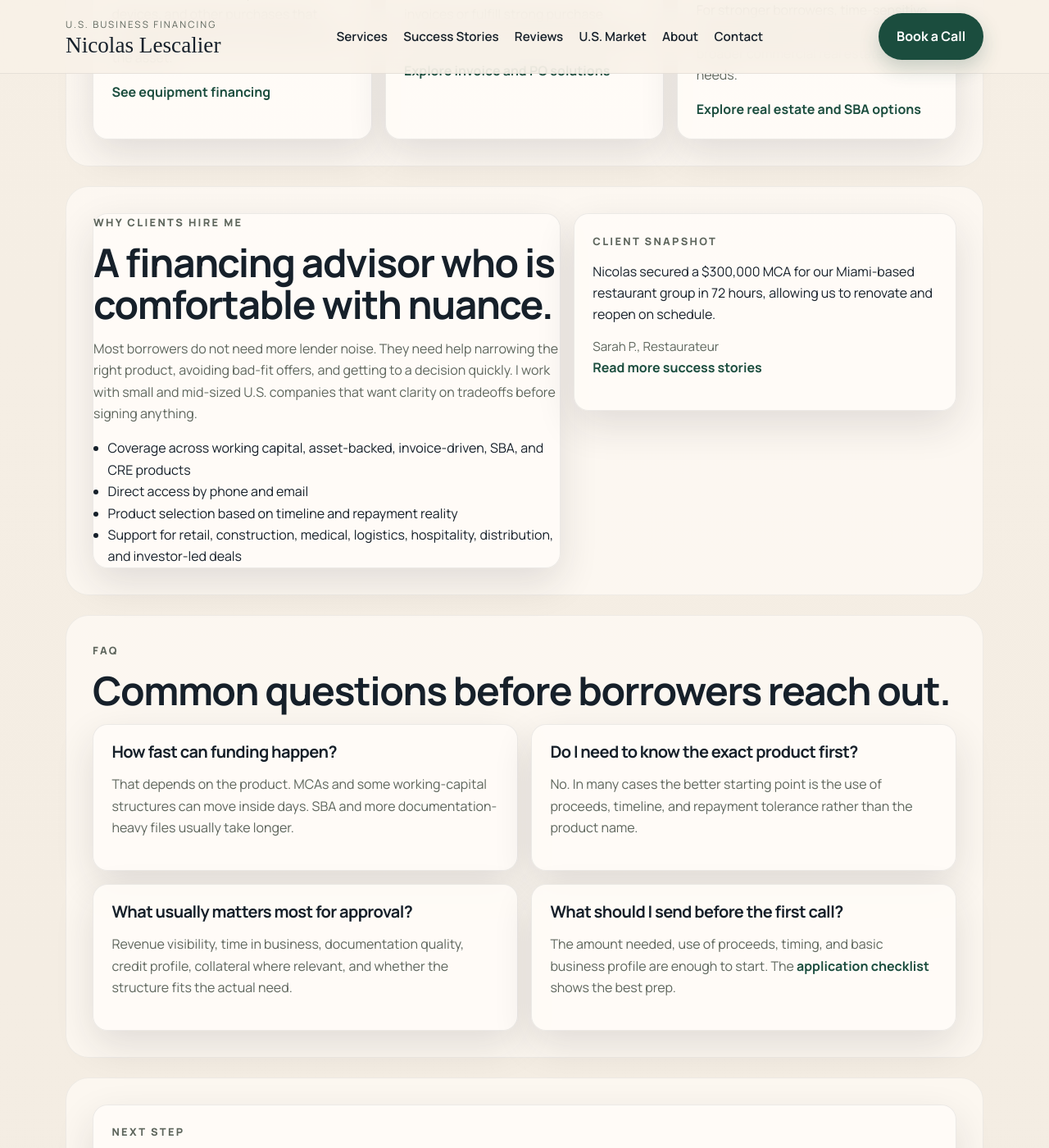
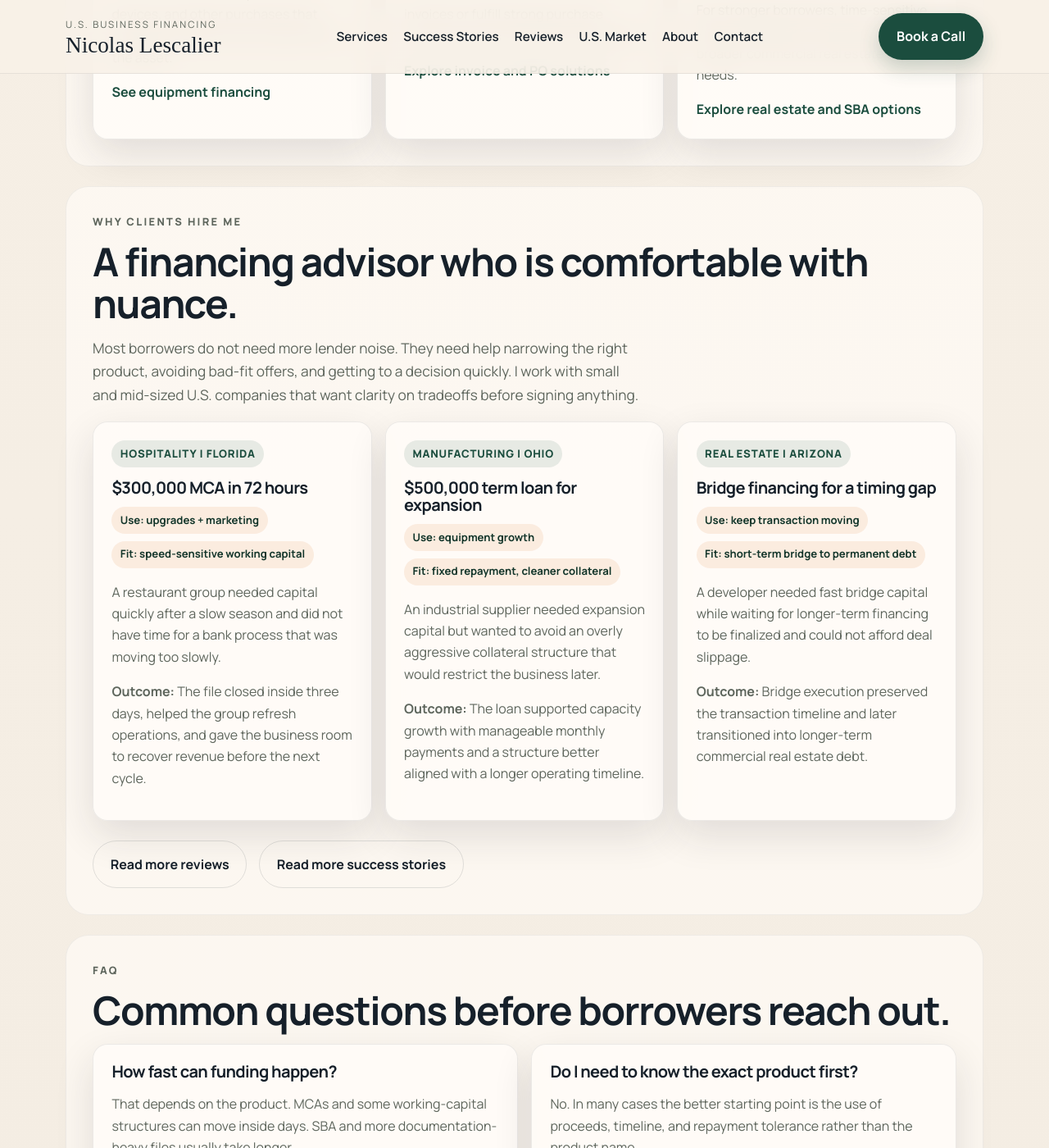
Before and after one commit to lescalier93/nicolaslescalier, a Jekyll site: the page built from index.md, in a window 1280 px wide and 1400 px high, scrolled down 2036 px. Shown: the whole window at 82% size. Built offline with Jekyll 4.4.1, drawn with Linux system fonts in a browser that asks for light colours; some web fonts are replaced.

Commit message:
feat: strengthen homepage proof section

```diff
--- a/assets/css/style.css
+++ b/assets/css/style.css
@@ -359,6 +359,27 @@ h3 {
   font-weight: 700;
 }
 
+.proof-card--outcome h3 {
+  margin-bottom: 0.8rem;
+}
+
+.proof-meta {
+  display: flex;
+  flex-wrap: wrap;
+  gap: 0.55rem;
+  margin: 0 0 1rem;
+}
+
+.proof-meta span {
+  display: inline-flex;
+  padding: 0.35rem 0.65rem;
+  border-radius: 999px;
+  background: rgba(217, 122, 51, 0.12);
+  color: var(--brand-deep);
+  font-size: 0.82rem;
+  font-weight: 700;
+}
+
 .quote {
   margin: 0;
   font-size: 1rem;
--- a/index.md
+++ b/index.md
@@ -110,25 +110,45 @@ faq:
   </div>
 </section>
 
-<section class="section split">
-  <div class="panel">
-    <p class="eyebrow">Why clients hire me</p>
-    <h2>A financing advisor who is comfortable with nuance.</h2>
-    <p>Most borrowers do not need more lender noise. They need help narrowing the right product, avoiding bad-fit offers, and getting to a decision quickly. I work with small and mid-sized U.S. companies that want clarity on tradeoffs before signing anything.</p>
-    <ul class="plain-list">
-      <li>Coverage across working capital, asset-backed, invoice-driven, SBA, and CRE products</li>
-      <li>Direct access by phone and email</li>
-      <li>Product selection based on timeline and repayment reality</li>
-      <li>Support for retail, construction, medical, logistics, hospitality, distribution, and investor-led deals</li>
-    </ul>
+<section class="section">
+  <p class="eyebrow">Why clients hire me</p>
+  <h2>A financing advisor who is comfortable with nuance.</h2>
+  <p class="section-intro">Most borrowers do not need more lender noise. They need help narrowing the right product, avoiding bad-fit offers, and getting to a decision quickly. I work with small and mid-sized U.S. companies that want clarity on tradeoffs before signing anything.</p>
+  <div class="grid grid--3">
+    <article class="proof-card proof-card--outcome">
+      <span class="card-label">Hospitality | Florida</span>
+      <h3>$300,000 MCA in 72 hours</h3>
+      <div class="proof-meta">
+        <span>Use: upgrades + marketing</span>
+        <span>Fit: speed-sensitive working capital</span>
+      </div>
+      <p>A restaurant group needed capital quickly after a slow season and did not have time for a bank process that was moving too slowly.</p>
+      <p><strong>Outcome:</strong> The file closed inside three days, helped the group refresh operations, and gave the business room to recover revenue before the next cycle.</p>
+    </article>
+    <article class="proof-card proof-card--outcome">
+      <span class="card-label">Manufacturing | Ohio</span>
+      <h3>$500,000 term loan for expansion</h3>
+      <div class="proof-meta">
+        <span>Use: equipment growth</span>
+        <span>Fit: fixed repayment, cleaner collateral</span>
+      </div>
+      <p>An industrial supplier needed expansion capital but wanted to avoid an overly aggressive collateral structure that would restrict the business later.</p>
+      <p><strong>Outcome:</strong> The loan supported capacity growth with manageable monthly payments and a structure better aligned with a longer operating timeline.</p>
+    </article>
+    <article class="proof-card proof-card--outcome">
+      <span class="card-label">Real Estate | Arizona</span>
+      <h3>Bridge financing for a timing gap</h3>
+      <div class="proof-meta">
+        <span>Use: keep transaction moving</span>
+        <span>Fit: short-term bridge to permanent debt</span>
+      </div>
+      <p>A developer needed fast bridge capital while waiting for longer-term financing to be finalized and could not afford deal slippage.</p>
+      <p><strong>Outcome:</strong> Bridge execution preserved the transaction timeline and later transitioned into longer-term commercial real estate debt.</p>
+    </article>
   </div>
-  <div class="proof-card">
-    <p class="eyebrow">Client snapshot</p>
-    <blockquote class="quote">
-      Nicolas secured a $300,000 MCA for our Miami-based restaurant group in 72 hours, allowing us to renovate and reopen on schedule.
-      <footer>Sarah P., Restaurateur</footer>
-    </blockquote>
-    <p><a href="/services/us-client-success-stories/">Read more success stories</a></p>
+  <div class="cta-row">
+    <a class="button button--secondary" href="/reviews-us-funding/">Read more reviews</a>
+    <a class="button button--secondary" href="/services/us-client-success-stories/">Read more success stories</a>
   </div>
 </section>
 
```
